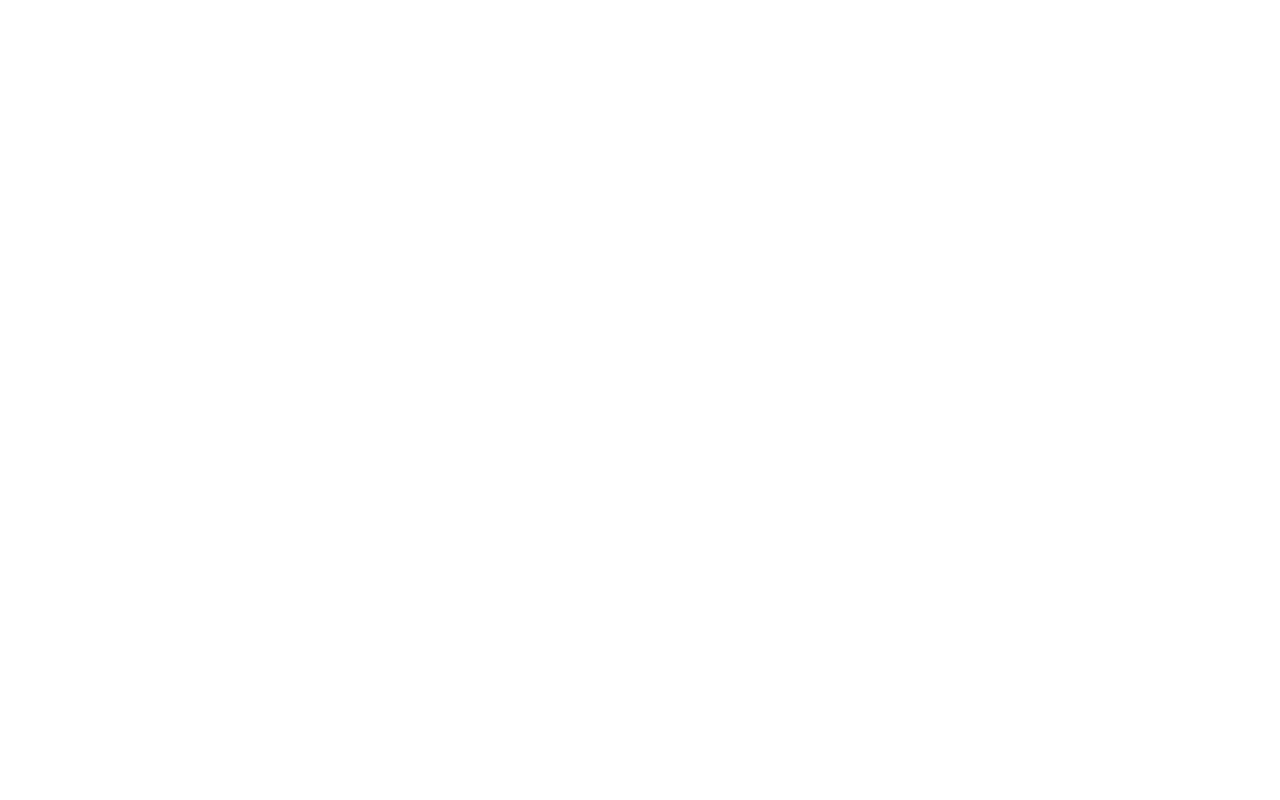
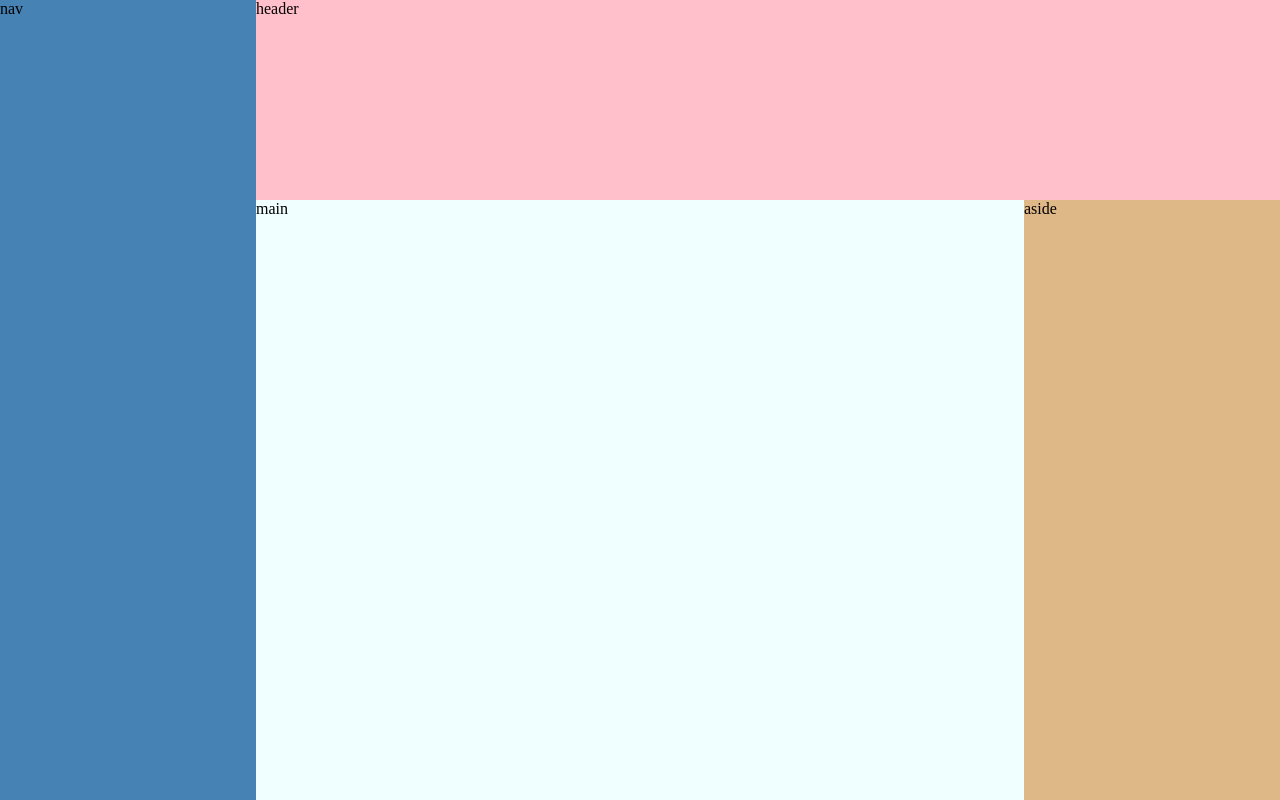
Before and after one commit to ShehzadAslamOza/admin-dashboard-odin, a plain HTML site: page index.html in a window 1280 px wide. Drawn offline with Linux system fonts and the light colour scheme.

Commit message:
basic layout implemented

```diff
--- a/index.html
+++ b/index.html
@@ -8,6 +8,10 @@
     <title>Admin Dashboard</title>
   </head>
   <body>
+    <nav>nav</nav>
+    <header>header</header>
+    <main>main</main>
+    <aside>aside</aside>
     <script src="index.js"></script>
   </body>
 </html>
--- a/style.css
+++ b/style.css
@@ -0,0 +1,27 @@
+body {
+  margin: 0;
+  padding: 0;
+  display: grid;
+  width: 100vw;
+  height: 100vh;
+  grid-template-columns: 2fr 6fr 2fr;
+  grid-template-rows: 2fr 6fr;
+}
+
+nav {
+  background-color: steelblue;
+  grid-row: 1 / 3;
+}
+
+header {
+  grid-column: 2 / 4;
+  background-color: pink;
+}
+
+main {
+  background-color: azure;
+}
+
+aside {
+  background-color: burlywood;
+}
```
